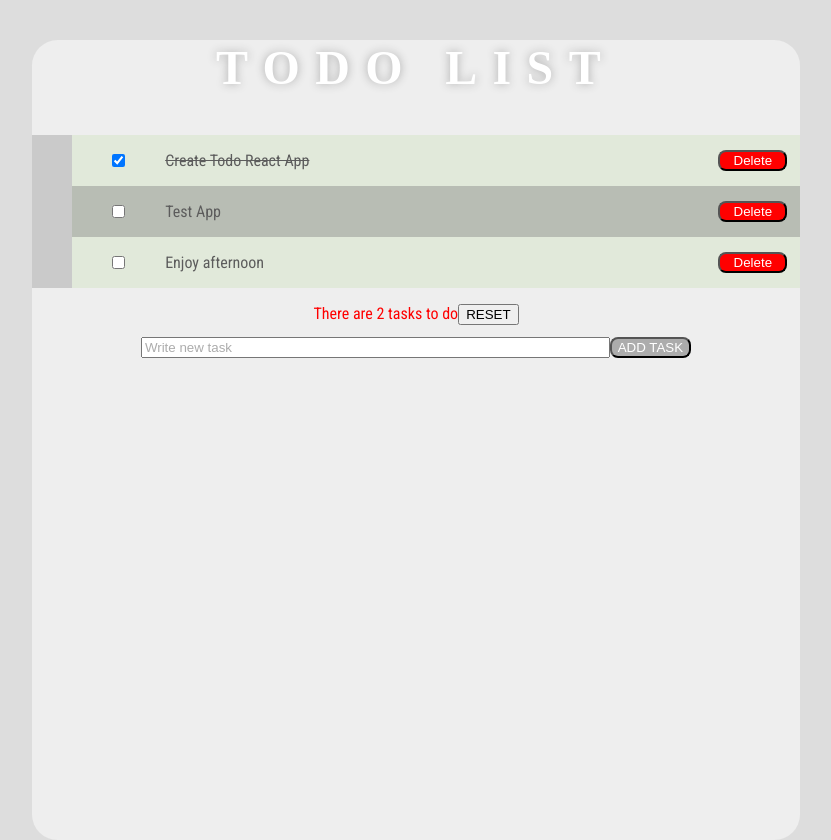
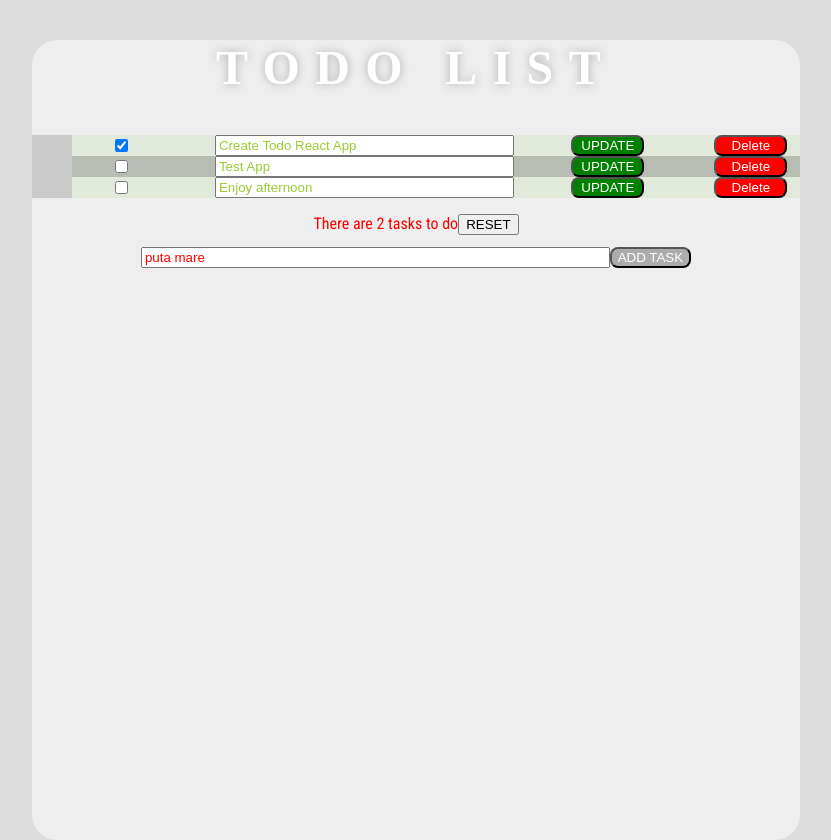
Before and after one commit to ulldecorb/frontend-todo-react, a React (Create React App) app in the folder todo/: page / in a window 1280 px wide. Shown: the whole page, without its empty margins (224-1055 px from the left). Built offline with nearby package versions, Linux system fonts and the light colour scheme; a web font is replaced by a local one.

Commit message:
Add uuid Add onchange atribute on todoitem component

```diff
--- a/todo/package.json
+++ b/todo/package.json
@@ -8,6 +8,7 @@
     "react": "^17.0.2",
     "react-dom": "^17.0.2",
     "react-scripts": "4.0.3",
+    "uuid": "^8.3.2",
     "web-vitals": "^1.1.2"
   },
   "scripts": {
--- a/todo/src/App.jsx
+++ b/todo/src/App.jsx
@@ -1,10 +1,13 @@
 import React, { useState, useRef } from 'react';
+import { v4 as randomNewId } from 'uuid';
 import { TodoList } from './components/TodoList';
 import List from './constants/List';
 import './style/app.css';
 
 export const App = function App() {
+  const hola = 'puta mare';
   const [todos, setTodos] = useState([...List]);
+  const [test, setTest] = useState(hola);
 
   const newTaskRef = useRef();
 
@@ -21,12 +24,13 @@ export const App = function App() {
   };
 
   const handleCreateNewTask = () => {
-    const newId = todos.length !== 0 ? todos[todos.length - 1].id + 1 : 0;
+    // const newId = todos.length !== 0 ? todos[todos.length - 1].id + 1 : 0;
+    const newId = randomNewId();
     const newTask = newTaskRef.current.value;
-    const newTodo = { id: newId, task: newTask, complete: false };
+    const newTodo = { id: newId, task: newTask, completed: false };
     const newTodos = [...todos, newTodo];
     setTodos(newTodos);
-    newTaskRef.current.value = null;
+    // newTaskRef.current.value = null;
   };
 
   const handleUpdateTask = (id, task) => {
@@ -41,6 +45,10 @@ export const App = function App() {
   const handleResetList = () => {
     const newTodos = todos.filter((todo) => !todo.completed);
     setTodos(newTodos);
+  };
+
+  const setNewtest = () => {
+    setTest(newTaskRef.current.value);
   };
 
   return (
@@ -71,6 +79,8 @@ export const App = function App() {
           <input
             type="text"
             placeholder="Write new task"
+            value={test}
+            onChange={() => setNewtest()}
             name="addtask"
             id="addtask"
             ref={newTaskRef}
--- a/todo/src/components/TodoItem/index.jsx
+++ b/todo/src/components/TodoItem/index.jsx
@@ -1,4 +1,4 @@
-import React, { useRef } from 'react';
+import React, { useRef, useState } from 'react';
 import { PropTypes } from 'prop-types';
 import '../../style/todoItem.css';
 
@@ -6,6 +6,8 @@ export const TodoItem = function TodoItem({
   todo, handleDeleteTask, handleToggleTodoCheck, handleUpdateTask
 }) {
   const { id, task, completed } = todo;
+
+  const [newTask, setNewtask] = useState(task);
 
   const updateTaskRef = useRef();
 
@@ -22,6 +24,10 @@ export const TodoItem = function TodoItem({
     handleDeleteTask(id);
   };
 
+  const handleNewtask = () => {
+    setNewtask(updateTaskRef.current.value);
+  };
+
   return (
     <li className="task">
       <input
@@ -32,8 +38,15 @@ export const TodoItem = function TodoItem({
         checked={completed}
         onChange={handleToggleTodoCheckClick}
       />
-      <p className={completed && 'completed'}>{task}</p>
-      <input ref={updateTaskRef} placeholder={task} type="text" name={task} />
+      {/* <p className={completed && 'completed'}>{task}</p> */}
+      <input
+        ref={updateTaskRef}
+      // placeholder={task}
+        type="text"
+        name={task}
+        value={newTask}
+        onChange={() => handleNewtask()}
+      />
       <button
         type="button"
         className="task__update-button"
@@ -56,7 +69,7 @@ TodoItem.propTypes = {
   // todo: PropTypes.objectOf(PropTypes.object).isRequired,
   todo: PropTypes.shape({
     task: PropTypes.string,
-    id: PropTypes.number,
+    id: PropTypes.string,
     completed: PropTypes.bool
   }).isRequired,
   handleDeleteTask: PropTypes.PropTypes.func.isRequired,
--- a/todo/src/constants/List.js
+++ b/todo/src/constants/List.js
@@ -1,16 +1,16 @@
 const List = [
   {
-    id: 0,
+    id: '93d243ee-2351-4792-9ce4-7b621a72c91e',
     task: 'Create Todo React App',
     completed: true
   },
   {
-    id: 1,
+    id: '65644189-d379-43cc-961f-932a4464eafb',
     task: 'Test App',
     completed: false
   },
   {
-    id: 2,
+    id: '6490005f-9cac-4987-9819-758b6e53e22a',
     task: 'Enjoy afternoon',
     completed: false
   }
--- a/todo/src/style/todoItem.css
+++ b/todo/src/style/todoItem.css
@@ -38,8 +38,7 @@
 }
 
 .task input[type="text"] {
-  display: none;
-  opacity: 0;
+  width: 40%;
 }
 
 .task button {
@@ -53,14 +52,9 @@
   outline: 0.4vw solid yellow;
 }
 
-.task p {
-  color: #5c5c5c;
-  cursor: pointer;
-  width: 80%;
-}
-
 .task__update-button {
-  display: none;
+  background-color: green;
+  width: 10%;
 }
 
 .task__delete-button {
--- a/todo/src/style/todoItem.scss
+++ b/todo/src/style/todoItem.scss
@@ -32,8 +32,9 @@
     }
 
     input[type="text"] {
-        display: none;
-        opacity: 0
+        // display: none;
+        // opacity: 0
+        width: 40%;
     }
 
     button {
@@ -47,14 +48,15 @@
         }
     }
 
-    p {
-       color: rgb(92, 92, 92);
-       cursor: pointer;
-       width: 80%;
-    }
+    // p {
+    //    color: rgb(92, 92, 92);
+    //    cursor: pointer;
+    //    width: 40%;
+    // }
 
     &__update-button {
-        display: none;
+        background-color: green;
+        width: 10%;
     }
     &__delete-button {
         background-color: red;
```
Also changed, not shown: 1 other file (tests, documents, lock files or other folders).
